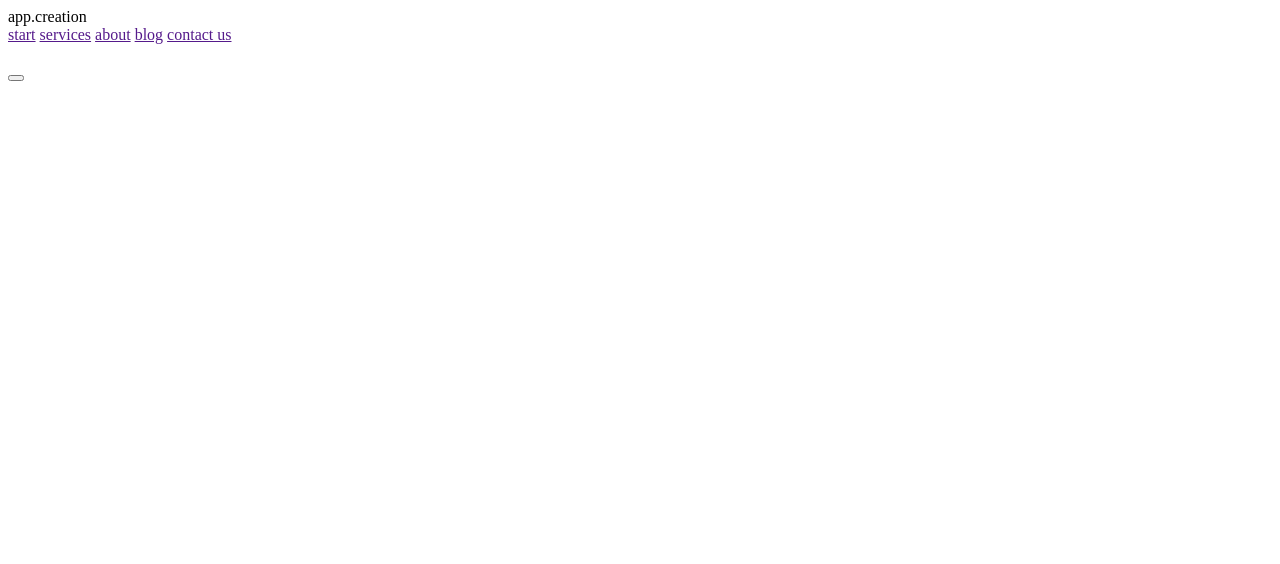
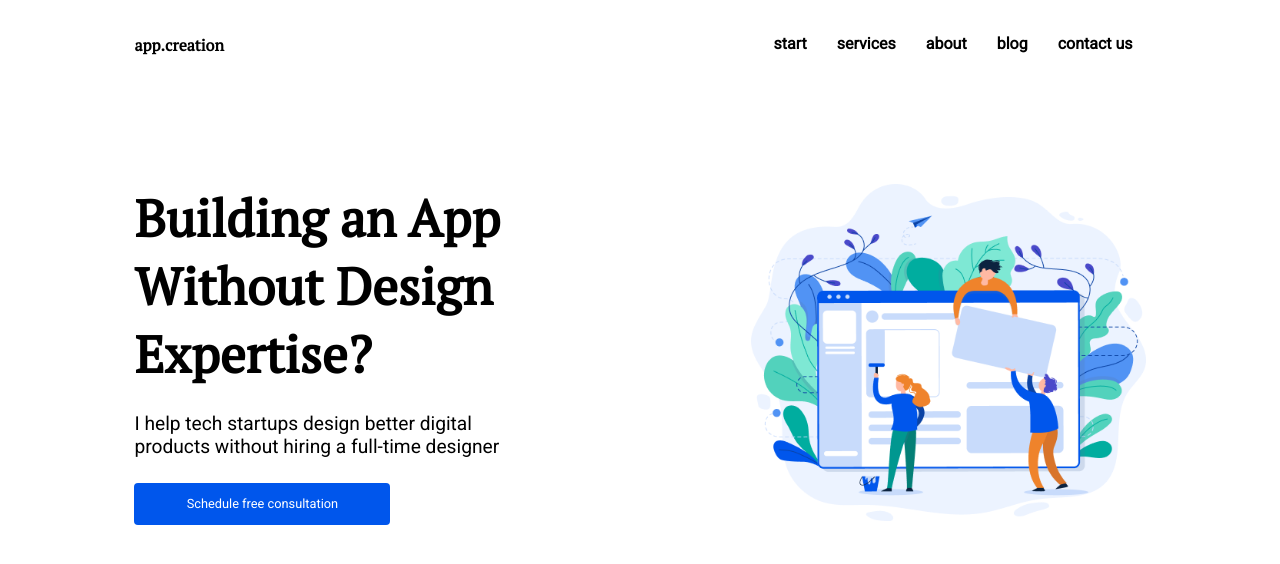
Before and after one commit to WebHeroSchool/Site_1, a plain HTML site: page index.html in a window 1280 px wide. Drawn offline with Linux system fonts and the light colour scheme.

Commit message:
no message

```diff
--- a/css/style.css
+++ b/css/style.css
@@ -3,3 +3,78 @@ body {
 	max-width: 1920px;
 
 }
+
+.header {
+	margin: auto;
+	display: flex;
+	justify-content: space-between;
+	width: 80%;
+	padding-top: 2vw;
+}
+
+.logo {
+	font-family: PT Serif;
+	font-weight: bold;
+}
+
+.menu__item {
+	margin: 0 13px;
+	font-family: Roboto;
+	font-weight: bold;
+	text-decoration: none;
+	color: black;
+}
+.menu__item:hover {
+	border-bottom: solid 3px #0056EC;
+	transition: 0.3s;
+}
+
+.menu-item:last-child{
+	padding-right: 0;
+}
+
+.main-section {
+	margin: auto;
+	display: flex;
+	justify-content: space-between;
+	width: 80%;
+	padding-top: 8em;
+}
+
+.main-content {
+	display: grid;
+	justify-content: space-between;
+	padding-right: 4em;
+}
+
+.main-content__button {
+	background-color: #0056EC;
+	border-radius: 4px;
+	border: none;
+	max-height: 4vw;
+	max-width: 20vw;
+	font-family: Roboto;
+	color: #FFFFFF;
+	font-size: 1vw;
+}
+
+.main-content__title {
+	margin: 0;
+	font-family: PT Serif;
+	font-size: 4vw;
+}
+
+.main-content__subtitle {
+	margin: 0;
+	font-family: Roboto;
+	width: 70%;
+	font-size: 1.5vw;
+}
+
+.image-content {
+	width: 50%;
+}
+
+.image-content__image {
+	width: 100%;
+}
--- a/index.html
+++ b/index.html
@@ -20,12 +20,12 @@
     </header>
     <section class="main-section">
       <main class="main-content">
-        <h1 class="main-content__title"></h1>
-        <p class="main-content__subtitle"></p>
-        <button class="main-content__button"></button>
+        <h1 class="main-content__title">Building an App<br>Without Design<br>Expertise?</h1>
+        <p class="main-content__subtitle">I help tech startups design better digital products without hiring a full-time designer</p>
+        <button class="main-content__button">Schedule free consultation</button>
       </main>
       <div class="image-content">
-        <img class="image-content__image" src="" alt="">
+        <img class="image-content__image" src="Img/Frame.png" alt="">
       </div>
     </section>
   </body>
```
